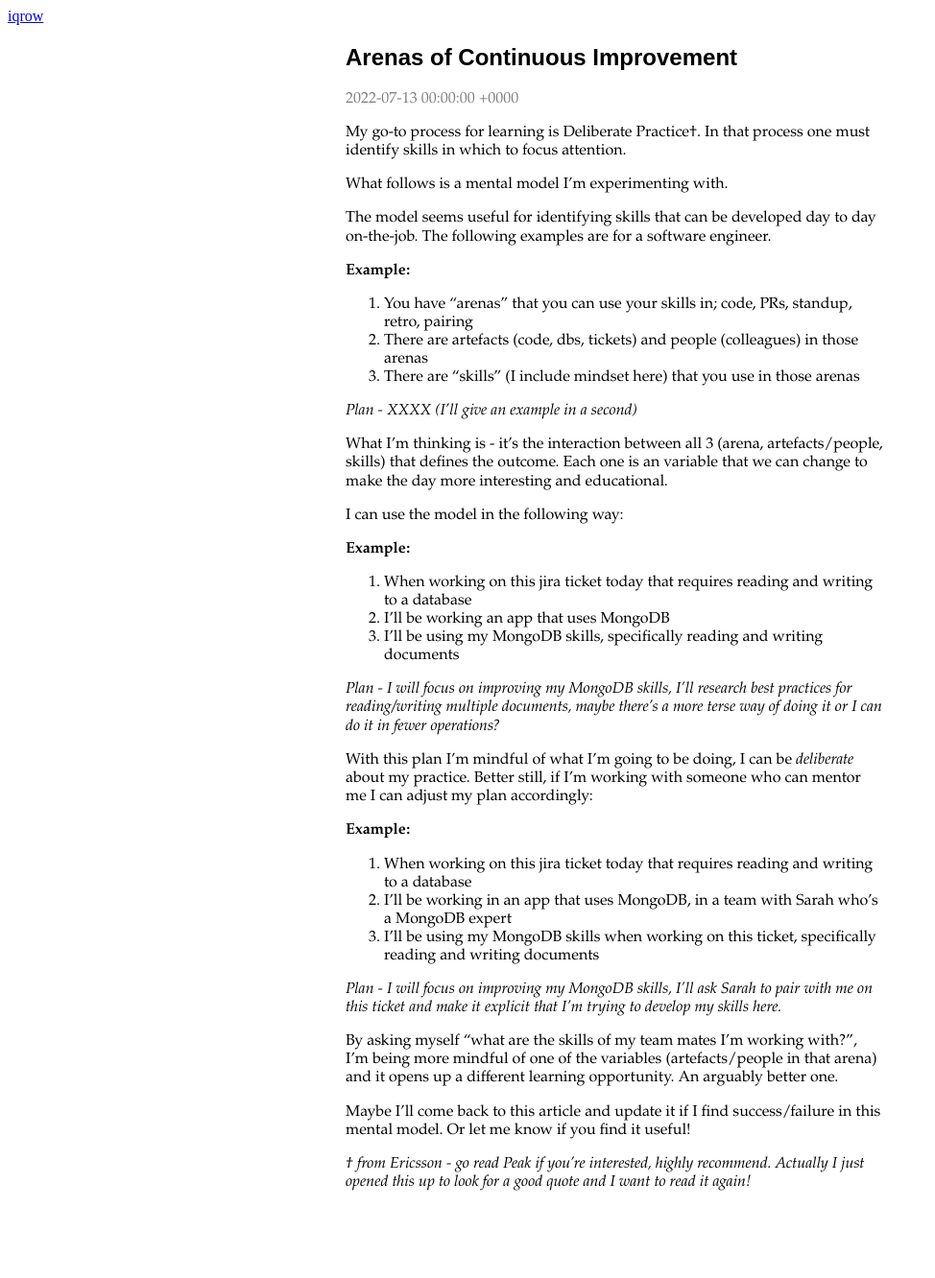
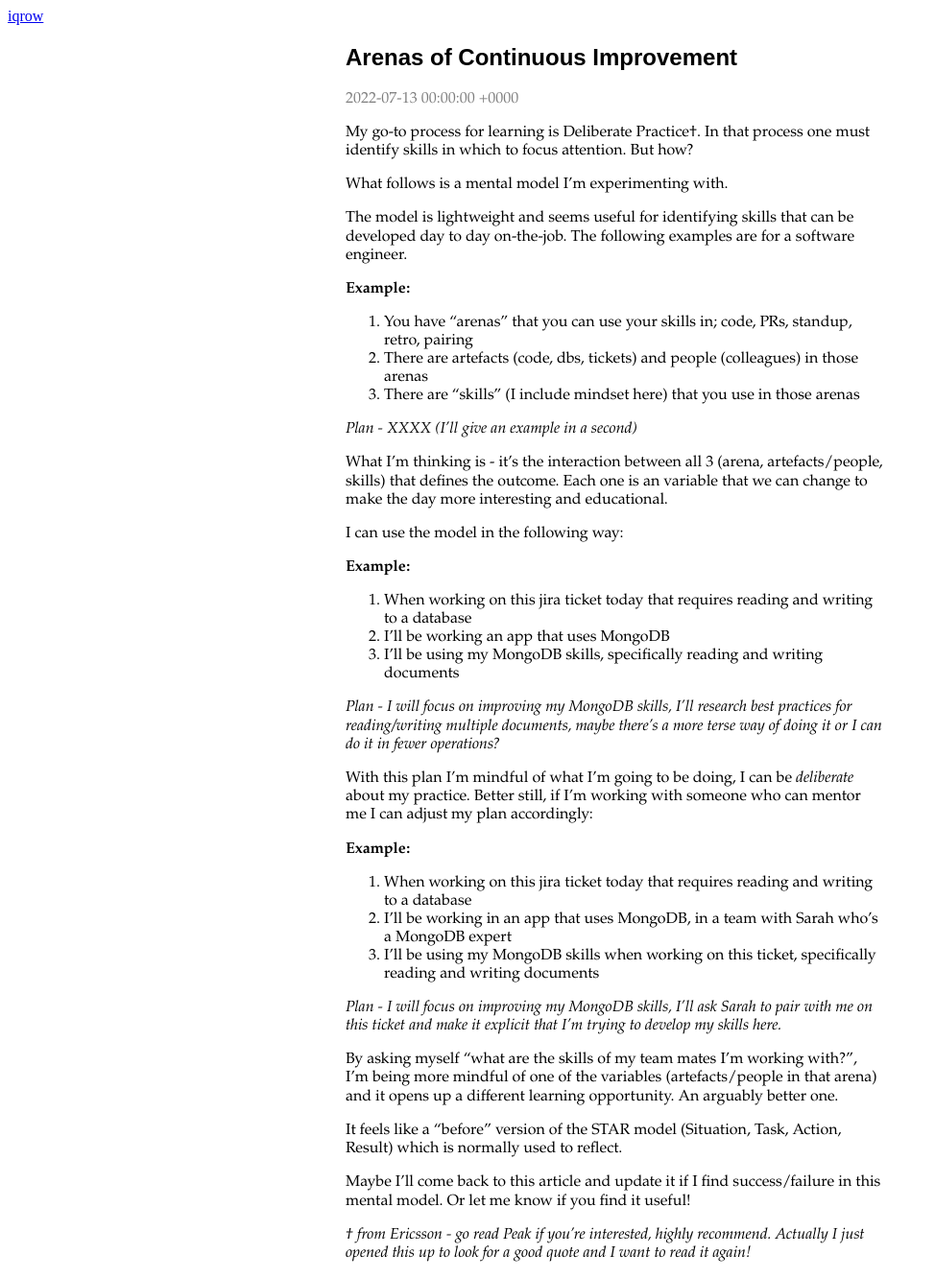
Before and after one commit to iqrow/iqrow.github.io, a Jekyll site: the page built from _posts/2022-07-13-Arenas-of-continuous-improvement.md, in a window 1280 px wide. Shown: the whole page at 96% size, without its empty margins (0-974 px from the left). Built offline with Jekyll 4.4.1, drawn with Linux system fonts in a browser that asks for light colours; our own code applies the rules of GitHub Pages for plain Markdown files; before the commit the page ends 1259 px from its top, so only the background shows below that.

Commit message:
add some thoughts

```diff
--- a/_posts/2022-07-13-Arenas-of-continuous-improvement.md
+++ b/_posts/2022-07-13-Arenas-of-continuous-improvement.md
@@ -3,11 +3,11 @@ title: "Arenas of Continuous Improvement"
 date: 2022-07-13
 ---
 
-My go-to process for learning is Deliberate Practice†. In that process one must identify skills in which to focus attention.
+My go-to process for learning is Deliberate Practice†. In that process one must identify skills in which to focus attention. But how?
 
 What follows is a mental model I'm experimenting with.
 
-The model seems useful for identifying skills that can be developed day to day on-the-job. The following examples are for a software engineer.
+The model is lightweight and seems useful for identifying skills that can be developed day to day on-the-job. The following examples are for a software engineer.
 
 **Example:**
 
@@ -40,6 +40,8 @@ _Plan - I will focus on improving my MongoDB skills, I'll ask Sarah to pair with
 
 By asking myself "what are the skills of my team mates I'm working with?", I'm being more mindful of one of the variables (artefacts/people in that arena) and it opens up a different learning opportunity. An arguably better one.
 
+It feels like a "before" version of the STAR model (Situation, Task, Action, Result) which is normally used to reflect.
+
 Maybe I'll come back to this article and update it if I find success/failure in this mental model. Or let me know if you find it useful!
 
 _† from Ericsson - go read Peak if you're interested, highly recommend. Actually I just opened this up to look for a good quote and I want to read it again!_
```
